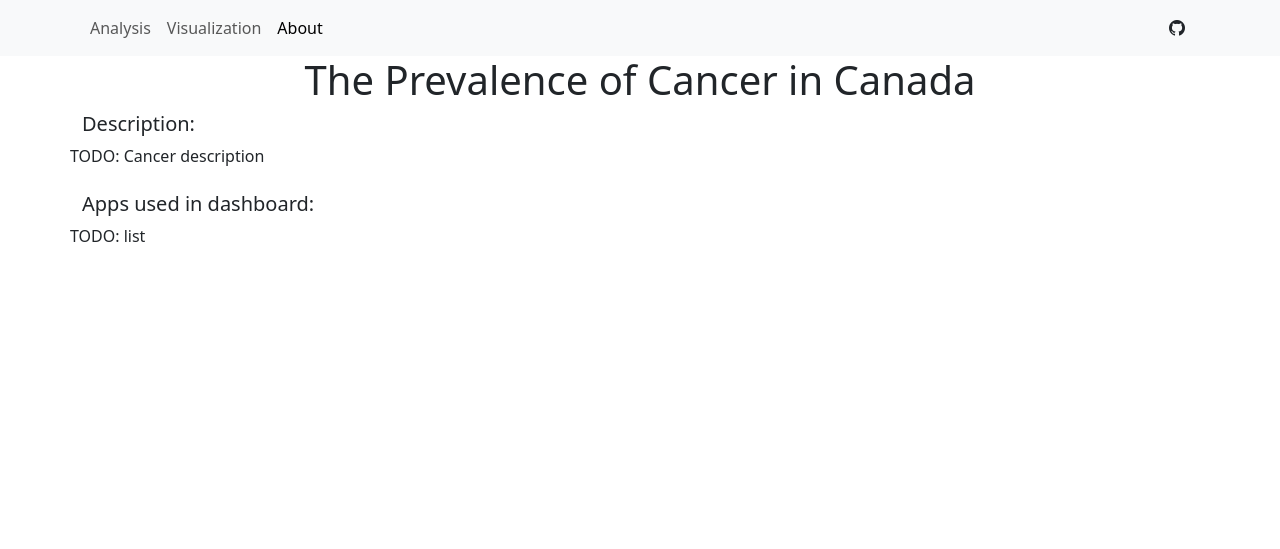
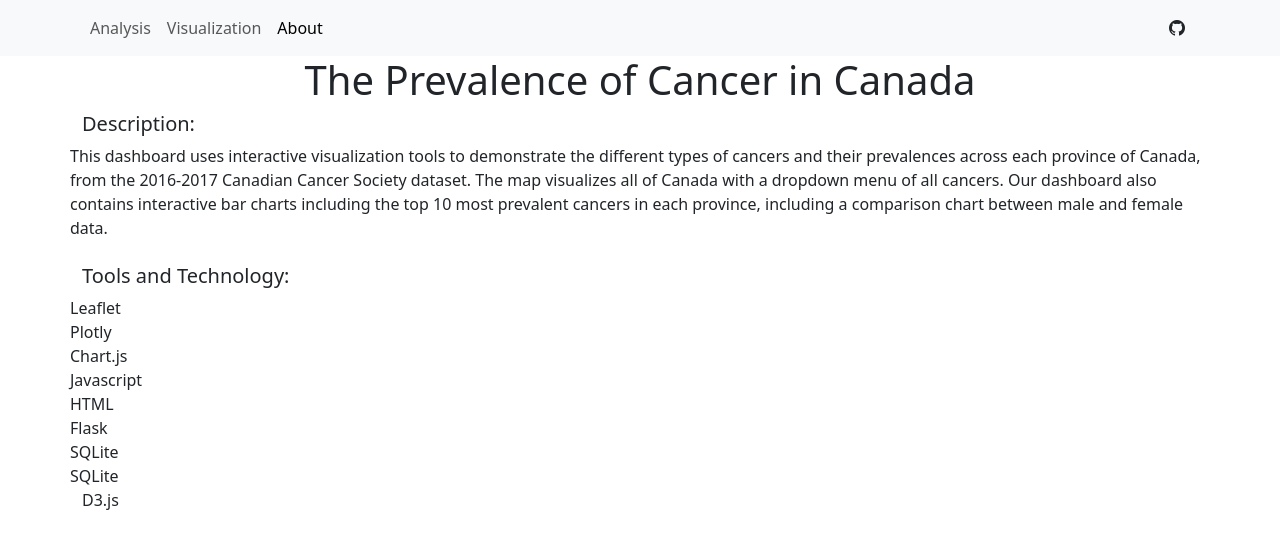
Before and after one commit to MoneyGeng/mapping-cancer, a Flask app: page / in a window 1280 px wide. Shown: the top 549 px of the page. Run offline with Flask 3, Linux system fonts and the light colour scheme; some libraries are stand-ins or nearby versions.

Commit message:
cleaned base.html and updated about.html

```diff
--- a/templates/about.html
+++ b/templates/about.html
@@ -11,13 +11,42 @@
 <h5>Description:</h5>
 </div>
 <div class="row">
-    TODO: Cancer description
+    This dashboard uses interactive visualization tools to demonstrate the different types of cancers and their
+    prevalences across each province of Canada, from the 2016-2017 Canadian Cancer Society dataset. The map visualizes
+    all of Canada with a dropdown menu of all cancers. Our dashboard also contains interactive bar charts including the
+    top 10 most prevalent cancers in each province, including a comparison chart between male and female data.
 </div>
 <br>
 </div>
-<h5>Apps used in dashboard:</h5>
+<h5>Tools and Technology:</h5>
 </div>
 <div class="row">
-    TODO: list
+    Leaflet
+</div>
+<div class="row">
+    Plotly
+</div>
+<div class="row">
+    Chart.js
+</div>
+<div class="row">
+    Javascript
+</div>
+<div class="row">
+    HTML
+</div>
+<div class="row">
+    Flask
+</div>
+<div class="row">
+    SQLite
+</div>
+<div class="row">
+    SQLite
+</div>
+<div class="row"></div>
+D3.js
+</div>
+
 </div>
 {% endblock %}
--- a/templates/base.html
+++ b/templates/base.html
@@ -33,10 +33,6 @@
 
     <!-- Chart.js library -->
     <script src="https://cdnjs.cloudflare.com/ajax/libs/Chart.js/4.1.1/chart.umd.js"></script>
-
-    <!-- jQuery -->
-    <script src="https://code.jquery.com/jquery-3.6.3.slim.min.js"
-        integrity="sha256-ZwqZIVdD3iXNyGHbSYdsmWP//UBokj2FHAxKuSBKDSo=" crossorigin="anonymous"></script>
 
     <!-- Select 2 -->
     <link href="https://cdn.jsdelivr.net/npm/select2@4.1.0-rc.0/dist/css/select2.min.css" rel="stylesheet" />
@@ -82,12 +78,6 @@
                             <i class="bi bi-github"></i>
                         </button>
                     </a>
-                    <!-- <button id="light-mode" class="btn hide" type="submit">
-                        <i class="bi bi-brightness-high-fill"></i>
-                    </button>
-                    <button id="dark-mode" class="btn" type="submit">
-                        <i class="bi bi-moon-fill"></i>
-                    </button> -->
                 </div>
             </div>
         </nav>
--- a/templates/visualization.html
+++ b/templates/visualization.html
@@ -13,6 +13,7 @@
     height: 550px;
     background: #ffffff;
   }
+
   #plotarea {
     width: 1170px;
     display: flex;
@@ -49,5 +50,4 @@
     </div>
 
     <script src="{{url_for('static', filename='js/app.js')}}" async></script>
-<!-- <script src="{{ url_for('static', filename='js/summary.js') }}"></script> -->
     {% endblock %}
```
Lines whose indentation alone changed are shown as unchanged.
